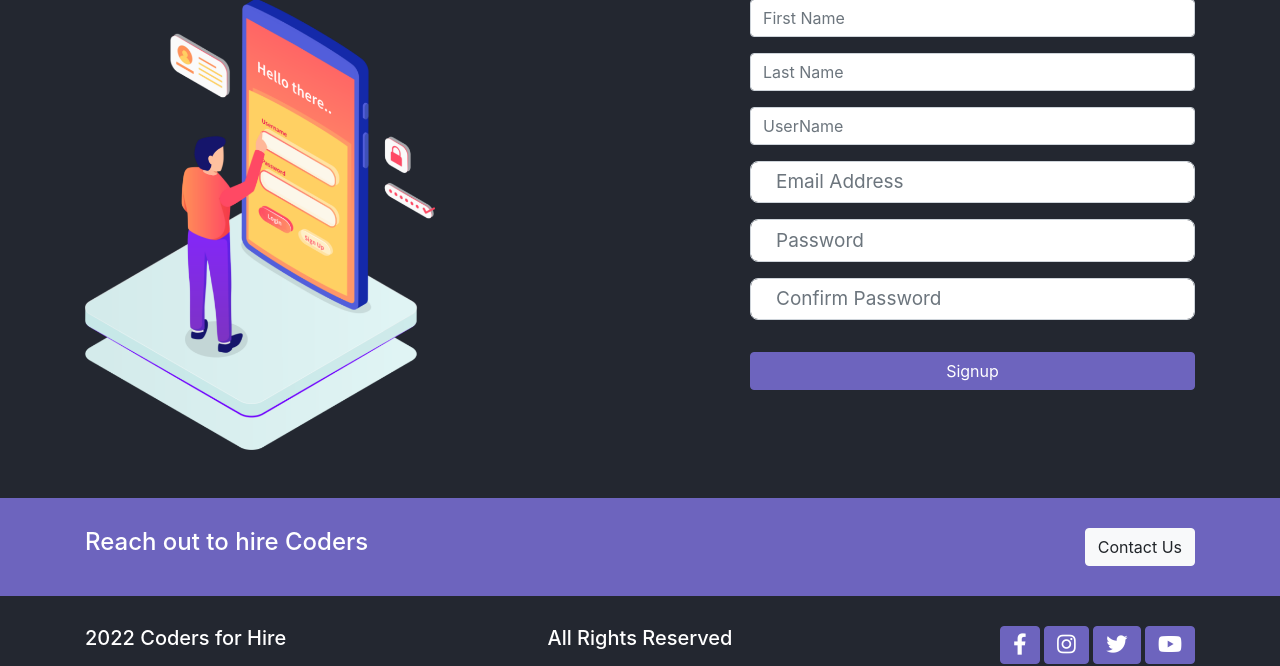
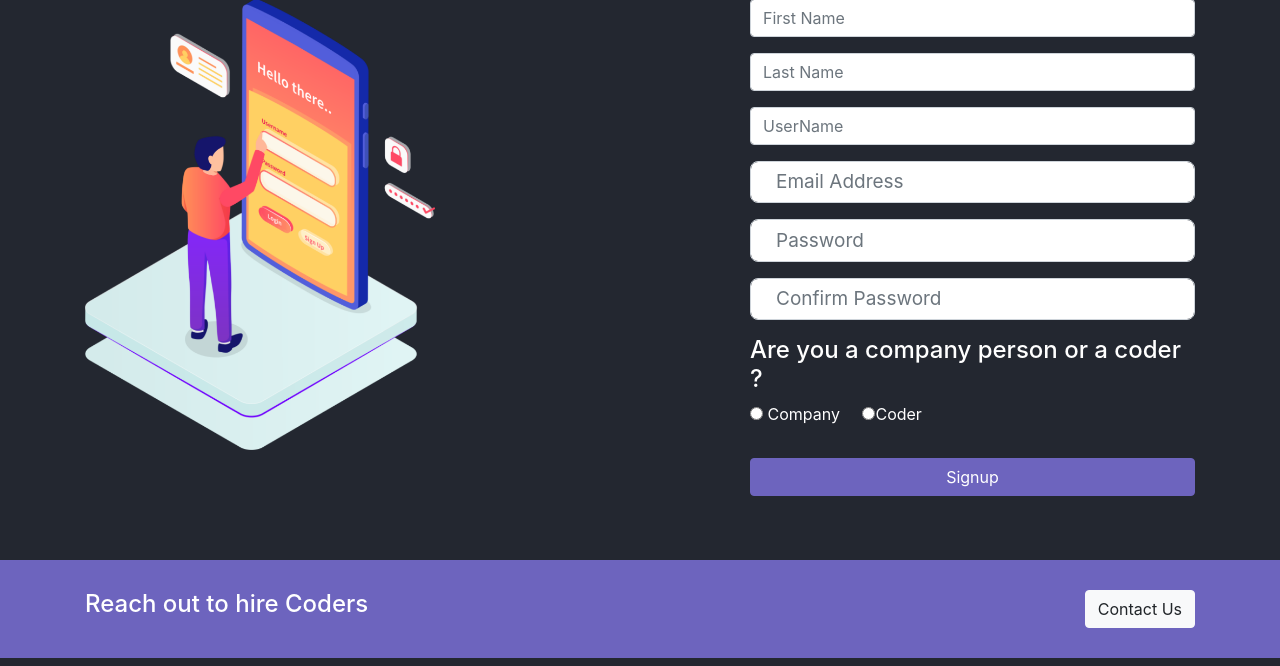
Before and after one commit to samratiam/Codersplace, a Django app: page /accounts/register/ in a window 1280 px wide. Shown: the part 254-920 px from the top of the page. Run offline with Django 4.2, Linux system fonts and the light colour scheme.

Commit message:
Add the option to choose coder or company

```diff
--- a/templates/accounts/register.html
+++ b/templates/accounts/register.html
@@ -74,6 +74,13 @@
 				/>
 			</div>
 
+			<div class="form-group">
+				<h4>Are you a company person or a coder ?</h4>
+				<input name="account_type" type="radio" required value="C" />
+				Company &nbsp; &nbsp;
+				<input name="account_type" type="radio" required value="D" />Coder
+			</div>
+
 			<button type="submit" class="btn btn-accent form-btn w-100 mt-3 mb-3">
 				Signup
 			</button>
```
